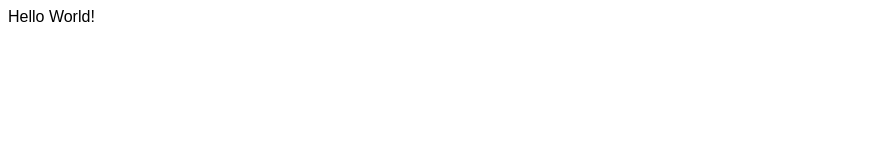
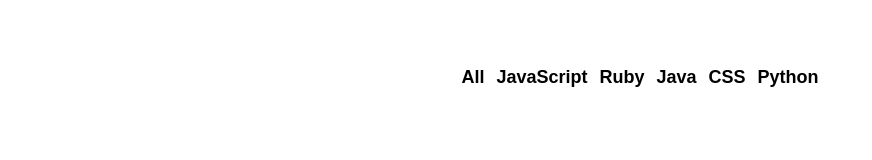
Before and after one commit to roblherron/github-battle, a React app: page / in a window 1280 px wide. Shown: the whole page, without its empty margins (0-872 px from the left). Built offline with nearby package versions, Linux system fonts and the light colour scheme.

Commit message:
Created Navbar Component

```diff
--- /dev/null
+++ b/app/components/Popular.js
@@ -0,0 +1,20 @@
+import React from 'react';
+
+export default class Popular extends React.Component {
+    render() {
+        const languages = ['All', 'JavaScript', 'Ruby', 'Java', 'CSS', 'Python']
+
+
+        return (
+            <ul className='flex-center'>
+                {languages.map((language) => (
+                    <li key={language}>
+                        <button className='btn-clear nav-link' >
+                            {language}
+                        </button>
+                    </li>
+                ))}
+            </ul>
+        )
+    }
+}
--- a/app/index.css
+++ b/app/index.css
@@ -1,3 +1,44 @@
+html,
+body,
+#app {
+  margin: 0;
+  height: 100%;
+  width: 100%;
+}
+
 body {
-    font-family: Arial, Helvetica, sans-serif
+  font-family: -apple-system, BlinkMacSystemFont, Segoe UI, Roboto, Oxygen-Sans,
+    Ubuntu, Cantarell, Helvetica Neue, sans-serif;
 }
+
+ul {
+  padding: 0;
+}
+
+li {
+  list-style-type: none;
+}
+
+.container {
+  max-width: 1200px;
+  margin: 0 auto;
+  padding: 50px;
+}
+
+.flex-center {
+  display: flex;
+  justify-content: center;
+  align-items: center;
+}
+
+.btn-clear {
+  border: none;
+  background: transparent;
+}
+
+.nav-link {
+  font-size: 18px;
+  font-weight: bold;
+  text-decoration: none;
+  color: inherit;
+}
--- a/app/index.js
+++ b/app/index.js
@@ -1,11 +1,16 @@
 import React from 'react';
 import ReactDOM from 'react-dom';
 import './index.css';
+import Popular from './components/Popular';
 
-class App extends React.Component {
+
+
+export default class App extends React.Component {
     render() {
         return (
-        <div>Hello World!</div>
+        <div className="container">
+            <Popular/>
+        </div>
         )}
 }
 
```
